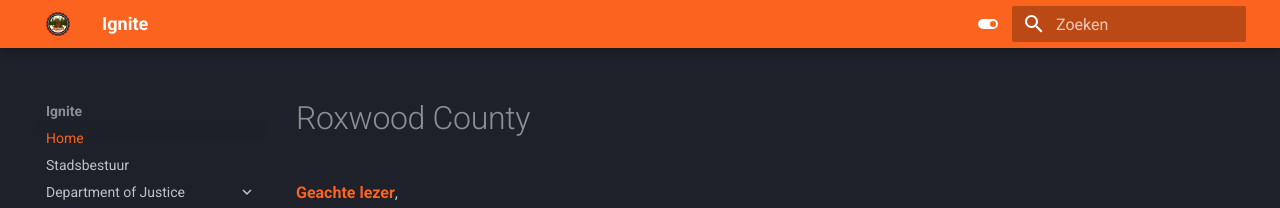
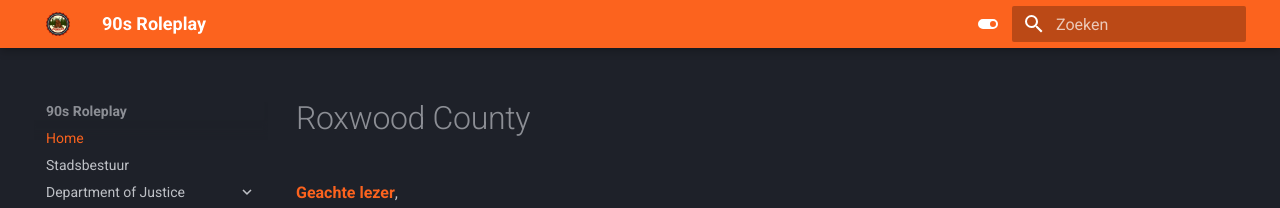
Before and after one commit to NLDenny/wetboek, an MkDocs documentation site: the page built from docs/index.md, in a window 1280 px wide. Shown: the top 208 px of the page. Built offline with MkDocs 1.6.1 and Material for MkDocs 9.7.7, drawn with Linux system fonts in a browser that asks for light colours.

Commit message:
Update mkdocs.yml

```diff
--- a/mkdocs.yml
+++ b/mkdocs.yml
@@ -1,4 +1,4 @@
-site_name: Ignite
+site_name: 90s Roleplay
 theme:
   name: material
   features:
```
